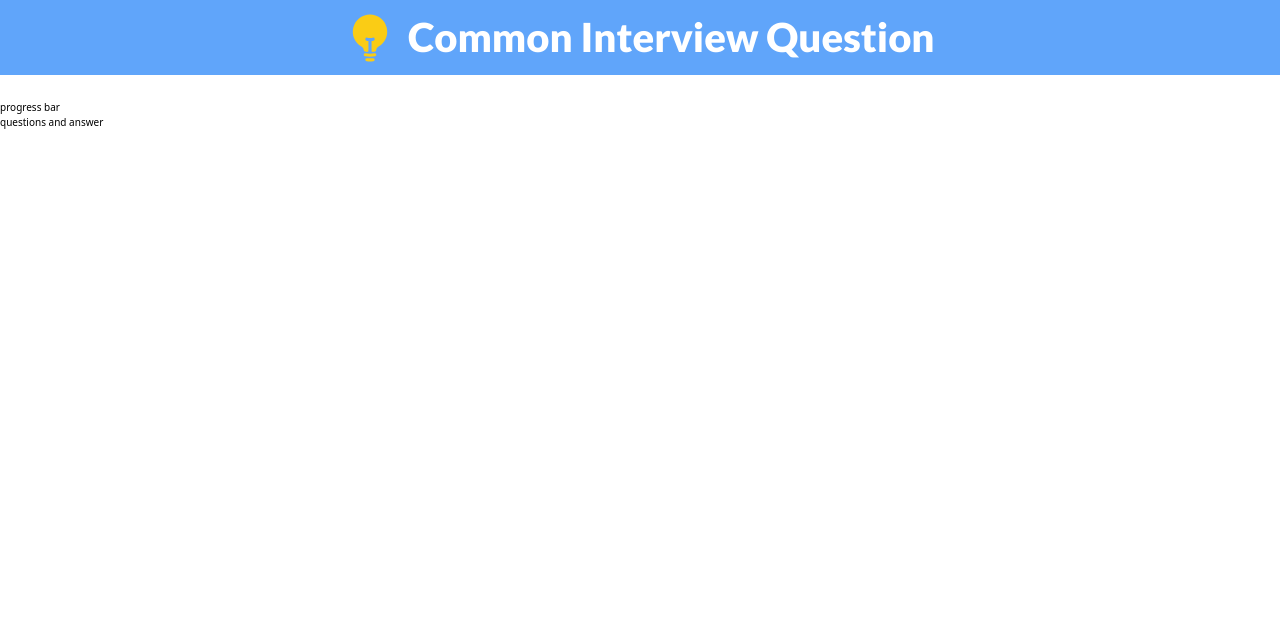
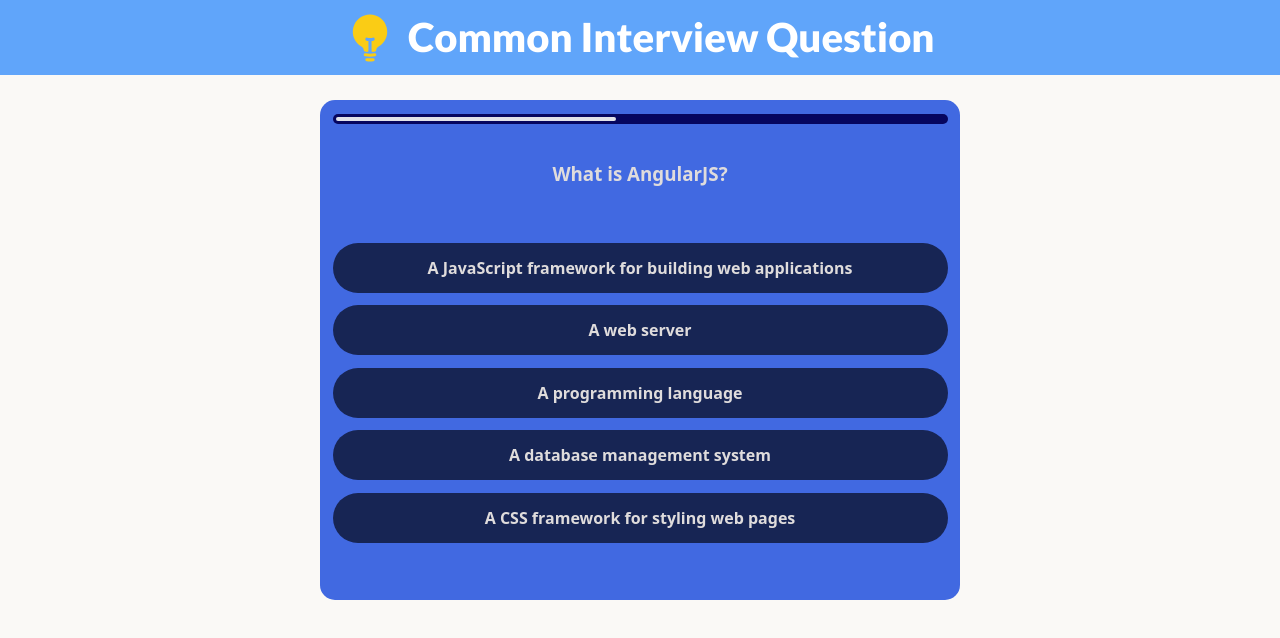
Before and after one commit to dhinesh20022806/quiz-app, a React (Vite) app: page /angularjs/quiz in a window 1280 px wide. Shown: the top 638 px of the page. Built offline with nearby package versions, Linux system fonts and the light colour scheme.

Commit message:
bug in answer.jsx

```diff
--- a/index.html
+++ b/index.html
@@ -9,7 +9,7 @@
 <link rel="preconnect" href="https://fonts.gstatic.com" crossorigin>
 <link href="https://fonts.googleapis.com/css2?family=Abril+Fatface&family=Lato:ital,wght@0,100;0,300;0,400;0,700;0,900;1,100;1,300;1,400;1,700;1,900&display=swap" rel="stylesheet">
   </head>
-  <body>
+  <body class="bg-[#FAF9F6]">
     <div id="root"></div>
     <script type="module" src="/src/main.jsx"></script>
   </body>
--- /dev/null
+++ b/src/components/Answer.jsx
@@ -0,0 +1,41 @@
+import React from 'react';
+
+const Answer = ({ handleUserAnswer, answers, answerState, selectedAnswer }) => {
+    const shuffledAnswer = [...answers].sort(()=> Math.random() - 0.5)
+  return (
+    <ul className="flex flex-col gap-5 justify-center   ">
+      {shuffledAnswer.map(answer => {
+        let cssClass = 'w-full font-bold  h-[50px] bg-blue-950 hover:bg-blue-200 hover:text-blue-950 px-2 py-1 rounded-full text-[1.6rem]';
+
+       if(answer === selectedAnswer){
+        if (answerState === 'selected') {
+         cssClass = 'w-full font-bold  h-[50px] bg-white text-blue-950 px-2 py-1 rounded-full text-[1.6rem]';
+
+
+        }
+        else if(answerState === 'correct'){
+            cssClass = 'w-full font-bold  h-[50px] bg-green-500 text-white px-2 py-1 rounded-full text-[1.6rem]';
+
+        }
+        else if(answerState === 'wrong'){
+            cssClass = 'w-full font-bold  h-[50px] bg-red-500 text-white px-2 py-1 rounded-full text-[1.6rem]';
+        }
+       }
+
+        return (
+          <li className="flex " key={answer}>
+            <button
+              disabled={answerState !== ''}
+              onClick={() => handleUserAnswer(answer)}
+              className={cssClass}
+            >
+              {answer}
+            </button>
+          </li>
+        );
+      })}
+    </ul>
+  );
+};
+
+export default Answer;
--- /dev/null
+++ b/src/components/ProgressBar.jsx
@@ -0,0 +1,39 @@
+import React, { useEffect, useState } from 'react'
+
+
+const ProgressBar = ({timer, handleSkip, answerState}) => {
+    const [remainingTime, setRemainingTime] = useState(timer);
+
+
+    useEffect(()=>{
+        console.log('SETTING INTERVAL');
+      const timeInterval =  setInterval(()=>{
+          setRemainingTime(perv => perv - 100)
+        }, 100)
+
+
+        return ()=>{
+            console.log('login from clear interval');
+            clearInterval(timeInterval)
+        }
+
+
+    },[])
+
+    useEffect(()=>{
+        console.log('SETTING timeout');
+        const timeOut = setTimeout(handleSkip,timer)
+
+        return() => {
+            console.log('%clogin from clear time out', 'color:red;' );
+            clearTimeout(timeOut)
+        }
+
+    },[timer,handleSkip])
+
+  return (
+   <progress className={answerState === 'selected' ? 'active' : ''} max={timer} value={remainingTime} />
+  )
+}
+
+export default ProgressBar
--- /dev/null
+++ b/src/components/Question.jsx
@@ -0,0 +1,78 @@
+import {useState} from 'react'
+import Answer from './Answer';
+import ProgressBar from './ProgressBar';
+
+const Question = ({handleSkip,currentQuestion , handleUserAnswer}) => {
+    const [answer, setAnswer] = useState({
+        selectedAnswer:'',
+        isCorrect:null,
+      })
+
+      let timer = 10 * 1000;
+
+      const handleAnswer = answer =>{
+        setAnswer({
+            selectedAnswer:answer,
+            isCorrect:null
+          })
+          setTimeout(()=>{
+
+            setAnswer({
+              selectedAnswer:answer,
+              isCorrect:answer === currentQuestion.answers[0],
+            })
+
+            setTimeout(()=>{
+              setAnswer({
+                selectedAnswer:"",
+                isCorrect:null,
+              })
+
+              handleUserAnswer(answer)
+
+            }, 8 * 1000)
+
+
+
+          },5 * 1000)
+
+      }
+
+      let answerState = '';
+
+  if(answer.selectedAnswer){
+    timer = 5 * 1000;
+    answerState = 'selected'
+  }
+  if(answer.selectedAnswer && answer.isCorrect !== null){
+    timer = 8 * 1000;
+    answerState = answer.isCorrect ? 'correct' : 'wrong'
+  }
+
+  return (
+   <>
+    <ProgressBar
+      key={timer}
+        timer={timer}
+        handleSkip={handleSkip}
+        answerState={answerState}
+      />
+
+      <h1 className="text-center h-[45px] font-black text-3xl">
+        {currentQuestion.text}
+      </h1>
+
+      <div className="h-[250px]">
+        <Answer
+
+          handleUserAnswer={handleAnswer}
+          answers={currentQuestion.answers}
+          answerState={answerState}
+          selectedAnswer={answer.selectedAnswer}
+        />
+      </div>
+   </>
+  )
+}
+
+export default Question
--- a/src/components/Quiz.jsx
+++ b/src/components/Quiz.jsx
@@ -1,16 +1,50 @@
-import React from 'react'
+import { useCallback, useState } from 'react';
+import { useNavigate } from 'react-router-dom';
 
-const Quiz = ({questions, path}) => {
+import Question from './Question';
+const Quiz = ({ questions, path }) => {
+  const [userAnswer, setUserAnswer] = useState([]);
+
+
+  const navigate = useNavigate();
+
+
+  const activeQuestionIndex = userAnswer.length;
+
+  const handleUserAnswer = answer => {
+    setUserAnswer(prev => {
+        return [...prev, answer]
+    })
+
+  };
+
+  const handleSkip = useCallback(()=>{
+    setUserAnswer(prev => {
+      return [...prev, null]
+    })
+  },[])
+
+
+
+  const currentQuestion = questions[activeQuestionIndex];
+
+  if(questions.length === userAnswer.length){
+    navigate(`${path}/summary`)
+  }
+  console.log(userAnswer);
+
   return (
-    <div className=''>
-    <div>
-        <p>progress bar</p>
+    <div className="w-3/6 min-w-[350px] p-5 mx-auto bg-[#4169e1] h-[50rem] space-y-14 rounded-3xl text-[#dfdcdc] ">
+      <Question
+      key={activeQuestionIndex}
+      handleSkip={handleSkip}
+    currentQuestion={currentQuestion}
+    handleUserAnswer={handleUserAnswer}
+
+
+      />
     </div>
-    <div>
-        <p>questions and answer</p>
-    </div>
-    </div>
-  )
-}
+  );
+};
 
-export default Quiz
+export default Quiz;
--- a/src/index.css
+++ b/src/index.css
@@ -14,10 +14,33 @@ html{
 
 progress {
     width: 100%;
-    background-color: black;
-    color: red;
+    background-color: rgb(6, 6, 95);
+    border-radius:50px;
+    padding:3px;
+
+}
+progress::-webkit-progress-bar{
+    background-color: rgb(6, 6, 95);
+}
+progress::-webkit-progress-value{
+    background-color: #e0e2e9;
+    border-radius: 50px;
 }
 
-progress::-moz-progress-bar{
-    background-color: red;
+
+progress.active , progress.active::-webkit-progress-bar{
+    background-color: rgb(254, 254, 255);
 }
+
+progress::-moz-progress-bar {
+    background-color: #e0e2e9;
+    border-radius: 50px;
+}
+
+progress.active::-moz-progress-bar {
+    background-color: rgb(8, 2, 99);
+}
+
+progress.active::-webkit-progress-value{
+    background-color: rgb(8, 2, 99);
+}
--- a/src/pages/Quiz.jsx
+++ b/src/pages/Quiz.jsx
@@ -22,7 +22,6 @@ const languageMap = {
 const QuizPage = () => {
   const params = useParams();
   const questions = useLoaderData();
-  console.log(questions, 'from loaderDAta');
 
   return (
     <Suspense fallback={<p className="text-center">loading</p>}>
@@ -41,15 +40,12 @@ const QuizPage = () => {
 export default QuizPage;
 
 export async function loader({ params }) {
-  console.log(params, 'from loader');
 
   if (
     params.programmingID &&
     languageMap[params.programmingID]
   ) {
     const module = await languageMap[params.programmingID]();
-    console.log('from loader');
-    console.log(module.default);
 
     return module.default;
   }
```
